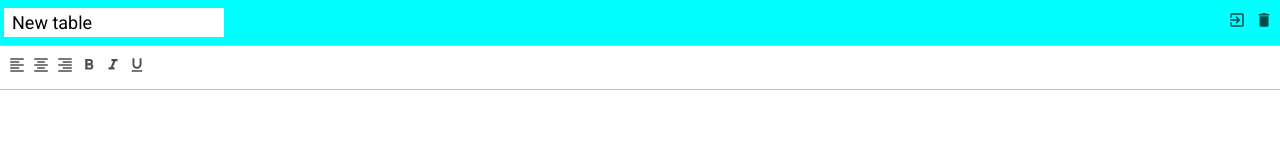
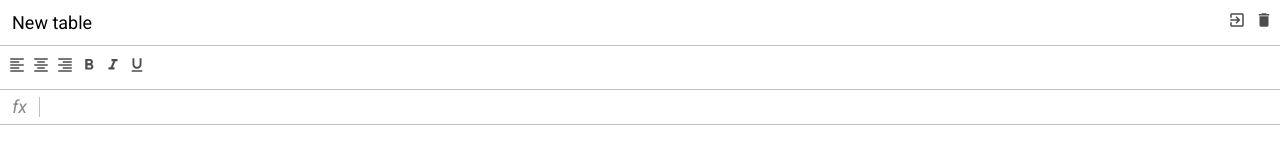
Before and after one commit to tanjuha/js_practice, a website built with webpack: page src/index.html in a window 1280 px wide. Built offline with nearby package versions, Linux system fonts and the light colour scheme.

Commit message:
+ formula style

```diff
--- a/src/index.html
+++ b/src/index.html
@@ -58,7 +58,10 @@
           </span>
         </div>
       </div>
-      <div class="excel__formula"></div>
+      <div class="excel__formula">
+        <div class="info">fx</div>
+        <div class="input" contenteditable spellcheck="false"></div>
+      </div>
       <div class="excel__table"></div>
     </div>
   </div>
--- a/src/scss/_variables.scss
+++ b/src/scss/_variables.scss
@@ -1,3 +1,5 @@
 $header-height: 45px;
 $toolbar-height: 45px;
+$formula-height: 35px;
+$info-cell-width: 40px;
 $border-color: #c0c0c0;
--- a/src/scss/formula.scss
+++ b/src/scss/formula.scss
@@ -2,5 +2,29 @@
 @import "mixins";
 
 .excel__formula {
+  position: absolute;
+  top: $header-height + $toolbar-height;
+  left: 0;
+  right: 0;
+  height: $formula-height;
+  display: flex;
+  align-items: center;
+  border-bottom: 1px solid $border-color;
+
+  .info {
+    font-size: 18px;
+    font-style: italic;
+    text-align: center;
+    border-right: 1px solid $border-color;
+    min-width: $info-cell-width;
+  }
+
+  .input {
+    width: 100%;
+    padding: 4px;
+    font-size: 12px;
+    outline: none;
+    color: #000;
+  }
 
 }
--- a/src/scss/header.scss
+++ b/src/scss/header.scss
@@ -10,8 +10,6 @@
   padding: 8px 4px;
   display: flex;
   justify-content: space-between;
-  //temp
-  background-color: aqua;
 
   .input {
     margin: 0;
@@ -25,13 +23,13 @@
 
     &:hover {
       border: 1px solid $border-color;
-
     }
 
     &:focus {
       border: 1px solid #1a73e8;
     }
   }
+
   .button {
     @include button(red)
   }
--- a/src/scss/index.scss
+++ b/src/scss/index.scss
@@ -10,7 +10,7 @@
 
 $main: rgb(72, 212, 177);
 
-*{
+* {
   margin: 0;
   padding: 0;
   box-sizing: border-box;
@@ -23,4 +23,5 @@ body {
 
 .excel {
   position: relative;
+  color: #888;
 }
--- a/src/scss/toolbar.scss
+++ b/src/scss/toolbar.scss
@@ -15,4 +15,4 @@
     .button {
       @include button(green);
     }
-}
+  }
```
